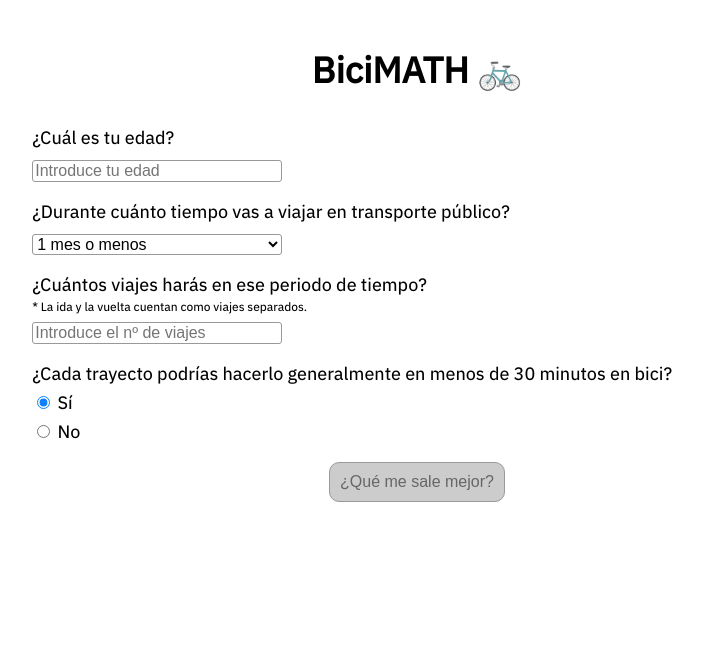
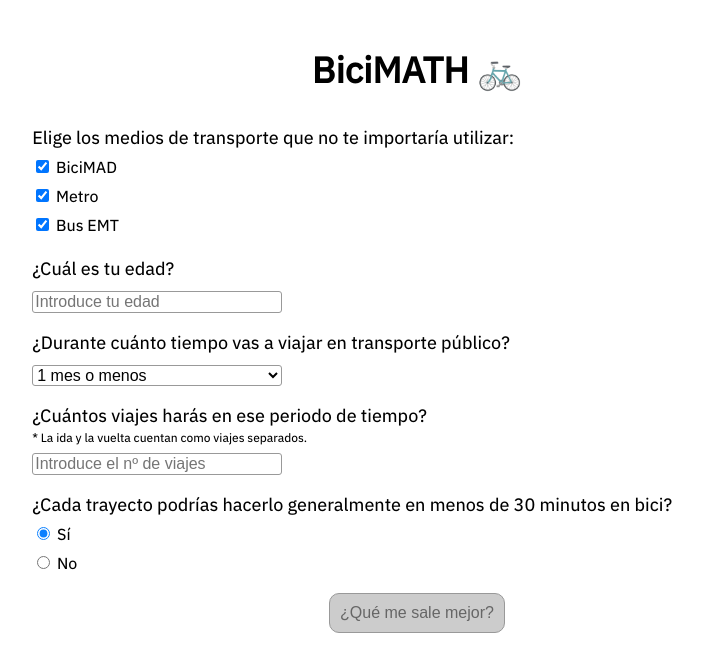
Before and after one commit to clara-jr/bicimath, a Vue app: page / in a window 1280 px wide. Shown: the top 672 px of the page, without its empty margins (223-926 px from the left). Built offline with nearby package versions, Linux system fonts and the light colour scheme.

Commit message:
feat: select multiple types of transport

```diff
--- a/src/App.vue
+++ b/src/App.vue
@@ -8,30 +8,43 @@
       travelRange: 1,
       tripsByMonth: null,
       tripIn30min: 'true',
-      result: null
+      result: null,
+      useBiciMAD: true,
+      useBus: true,
+      useMetro: true
     }
   },
   computed: {
     isButtonDisabled() {
-      return !this.age || !this.travelRange || !this.tripsByMonth
+      return (
+        !this.age ||
+        !this.travelRange ||
+        !this.tripsByMonth ||
+        (!this.useBus && !this.useMetro && !this.useBiciMAD)
+      )
     }
   },
   methods: {
     getResult() {
+      // Abono mensual CRTM
       const monthlyEMT =
         this.age < 26
           ? prices.monthlyEMTUnder26
           : this.age > 65
           ? prices.monthlyEMTOver65
-          : prices.monthlyEMT
+          : prices.monthlyEMTOver65
+      const payByMonthEMT = monthlyEMT * this.travelRange
+
+      // Abono anual CRTM
       const yearlyEMT = monthlyEMT * 10
-      const payByMonthEMT = monthlyEMT * this.travelRange
       const payByYearEMT = Math.round(yearlyEMT)
 
+      // Billete 10 viajes CRTM
       const tenTripsEMT = prices.tenTripsEMT
       const numberOfTenTripsTicketsEMT = Math.ceil((this.tripsByMonth * this.travelRange) / 10)
       const payByTripEMT = Math.round(tenTripsEMT * numberOfTenTripsTicketsEMT)
 
+      // Abono anual BiciMAD
       const yearlyBiciMAD = prices.yearlyBiciMAD
       const singleTripBiciMAD =
         this.tripIn30min === 'true' ? prices.halfHourBiciMAD : prices.oneHourBiciMAD
@@ -39,28 +52,38 @@
         yearlyBiciMAD + singleTripBiciMAD * this.tripsByMonth * this.travelRange
       )
 
-      const options = {
-        payByMonthEMT: payByMonthEMT,
-        payByTripEMT: payByTripEMT,
-        payByYearBiciMAD: payByYearBiciMAD
-      }
+      // BiciMAD ocasional
+      const singleTripBiciMADOcasional = prices.oneHourBiciMADOccasional
+      const payByTripBiciMAD = Math.round(
+        singleTripBiciMADOcasional * this.tripsByMonth * this.travelRange
+      )
 
-      const results = {
-        payByMonthEMT:
+      const options = {}
+      const results = {}
+
+      if (this.useBus || this.useMetro) {
+        options.payByMonthEMT = payByMonthEMT
+        options.payByTripEMT = payByTripEMT
+        results.payByMonthEMT =
           +this.travelRange > 1
             ? `La opción más económica en tu caso será pagar por el abono mensual del CRTM y tendrá un coste total de ${payByMonthEMT} € (${monthlyEMT} € al mes).`
-            : `La opción más económica en tu caso será pagar por el abono mensual del CRTM y tendrá un coste de ${payByMonthEMT} €.`,
-        payByTripEMT:
+            : `La opción más económica en tu caso será pagar por el abono mensual del CRTM y tendrá un coste de ${payByMonthEMT} €.`
+        results.payByTripEMT =
           numberOfTenTripsTicketsEMT > 1
             ? `La opción más económica en tu caso será utilizar abonos de 10 viajes del CRTM y tendrá un coste total de ${payByTripEMT} € (${numberOfTenTripsTicketsEMT} billetes de 10 viajes a un precio de ${tenTripsEMT} € cada uno).`
-            : `La opción más económica en tu caso será utilizar un abono de 10 viajes del CRTM y tendrá un coste de ${payByTripEMT} €`,
-        payByYearBiciMAD: `La opción más económica en tu caso será utilizar un abono anual de BiciMAD por un precio total de ${payByYearBiciMAD} € (${yearlyBiciMAD} € iniciales y ${singleTripBiciMAD} € cada trayecto).`
-      }
+            : `La opción más económica en tu caso será utilizar un abono de 10 viajes del CRTM y tendrá un coste de ${payByTripEMT} €`
 
         if (prices.doesYearlyEMTExist) {
           options.payByYearEMT = payByYearEMT
           results.payByYearEMT = `La opción más económica en tu caso será pagar por el abono anual del CRTM y tendrá un coste de ${payByYearEMT}.`
         }
+      }
+
+      if (this.useBiciMAD) {
+        options.payByYearBiciMAD = payByYearBiciMAD
+        options.payByTripBiciMAD = payByTripBiciMAD
+        results.payByYearBiciMAD = `La opción más económica en tu caso será utilizar un abono anual de BiciMAD por un precio total de ${payByYearBiciMAD} € (${yearlyBiciMAD} € iniciales y ${singleTripBiciMAD} € cada trayecto).`
+        results.payByTripBiciMAD = `La opción más económica en tu caso será utilizar BiciMAD de forma ocasional por un precio total de ${payByTripBiciMAD} € (${singleTripBiciMADOcasional} € cada trayecto de menos de 1 h).`
 
         if (prices.isBiciMADFree) {
           options.isBiciMADFree = 0
@@ -68,6 +91,7 @@
             this.tripIn30min === 'true'
               ? `La opción más económica este año es utilizar BiciMAD ya que, hasta el 31 de diciembre de 2023, los viajes de menos de 30 minutos son gratuitos.`
               : `La opción más económica este año es utilizar BiciMAD ya que, hasta el 31 de diciembre de 2023, los viajes de menos de 30 minutos son gratuitos (y siempre puedes ir enlazando bicis de una estación de BiciMAD a otra).`
+        }
       }
 
       const [[lowestKey]] = Object.entries(options).sort(([, valA], [, valB]) => valA - valB)
@@ -83,6 +107,41 @@
   </header>
   <main>
     <div class="form">
+      <div class="input-group">
+        <label for="transportType">{{
+          'Elige los medios de transporte que no te importaría utilizar:'
+        }}</label>
+        <p class="radio">
+          <input
+            type="checkbox"
+            id="useBiciMAD"
+            name="useBiciMAD"
+            value="useBiciMAD"
+            v-model="useBiciMAD"
+            checked
+          />{{ ' BiciMAD' }}
+        </p>
+        <p class="radio">
+          <input
+            type="checkbox"
+            id="useMetro"
+            name="useMetro"
+            value="useMetro"
+            v-model="useMetro"
+            checked
+          />{{ ' Metro' }}
+        </p>
+        <p class="radio">
+          <input
+            type="checkbox"
+            id="useBus"
+            name="useBus"
+            value="useBus"
+            v-model="useBus"
+            checked
+          />{{ ' Bus EMT' }}
+        </p>
+      </div>
       <div class="input-group">
         <label for="age">¿Cuál es tu edad?</label>
         <input type="number" id="age" v-model="age" placeholder="Introduce tu edad" required />
@@ -123,7 +182,7 @@
         />
       </div>
 
-      <div class="input-group">
+      <div class="input-group" v-if="useBiciMAD">
         <label for="tripIn30min">{{
           '¿Cada trayecto podrías hacerlo generalmente en menos de 30 minutos en bici?'
         }}</label>
--- a/src/assets/main.css
+++ b/src/assets/main.css
@@ -79,6 +79,7 @@
 
 .radio {
   margin: 0;
+  font-size: 16px;
 }
 
 .tooltip {
--- a/src/prices.js
+++ b/src/prices.js
@@ -2,6 +2,7 @@
   yearlyBiciMAD: 25,
   halfHourBiciMAD: 0.5,
   oneHourBiciMAD: 1.1,
+  oneHourBiciMADOccasional: 2,
   monthlyEMT: 21.8,
   monthlyEMTUnder26: 8,
   monthlyEMTOver65: 4.3,
```
Lines whose indentation alone changed are shown as unchanged.
